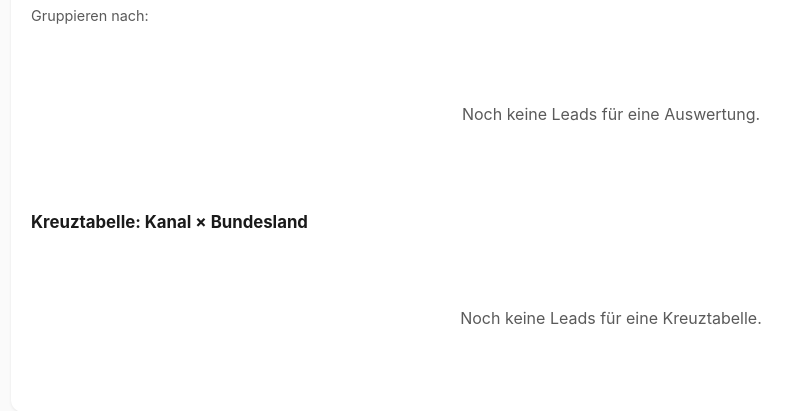
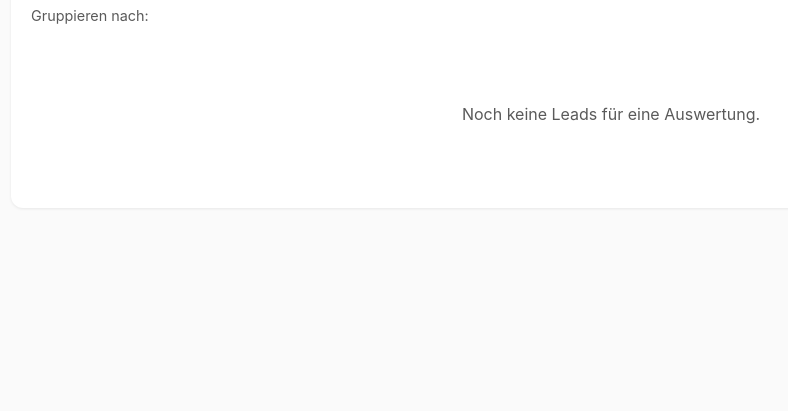
Before and after one commit to MarcoSalzer/planeco-standort-check, a FastAPI app: template app/templates/admin_auswertung.html in a window 1280 px wide. Shown: the part 237-648 px from the top of the page, without its empty margins (29-817 px from the left). Run offline with FastAPI, Linux system fonts and the light colour scheme; the template is opened without the code that fills it, so the values that code supplies are empty; parts of the project's set-up code (start-up, migrations or seed data) failed here and were passed over; some libraries are stand-ins or nearby versions.

Commit message:
Auswertung: Kreuztabelle Kanal × Bundesland entfernt
Marco: wiederholt nur die obere Tabelle mit einer zusätzlichen Achse,
bei 16 möglichen Bundesländern überwiegend leere Zellen. Ersatzlos
gestrichen (Route, _fetch_kreuztabelle(), Template-Markup, dediziertes
CSS), nichts an ihre Stelle gesetzt. Konzept §7 nachgezogen.

Ø Zeit bis Erstkontakt dabei geprüft, kein Fund: contacted_at wird beim
Statuswechsel auf 'kontaktiert' korrekt gesetzt, live gegen die echte
Datenbank verifiziert (Lead-Nummer 10, Kanal "direkt" zeigt tatsächlich
"18 Std. 21 Min." statt eines Platzhalters).

Co-Authored-By: Claude Sonnet 5 <noreply@anthropic.com>

```diff
--- a/app/templates/admin_auswertung.html
+++ b/app/templates/admin_auswertung.html
@@ -110,12 +110,12 @@
     h2.section-title:first-of-type { margin-top: 0; }
 
     .table-wrap { overflow-x: auto; }
-    table.auswertung, table.kreuztabelle {
+    table.auswertung {
       width: 100%;
       border-collapse: collapse;
       font-size: 0.87rem;
     }
-    table.auswertung th, table.kreuztabelle th {
+    table.auswertung th {
       text-align: left;
       font-size: 0.76rem;
       text-transform: uppercase;
@@ -125,19 +125,19 @@
       border-bottom: 2px solid var(--border);
       white-space: nowrap;
     }
-    table.auswertung th[title], table.kreuztabelle th[title] {
+    table.auswertung th[title] {
       cursor: help;
       border-bottom-style: dotted;
       text-decoration: underline;
       text-decoration-style: dotted;
       text-underline-offset: 3px;
     }
-    table.auswertung td, table.kreuztabelle td {
+    table.auswertung td {
       padding: 0.55rem 0.6rem;
       border-bottom: 1px solid var(--border);
       white-space: nowrap;
     }
-    table.auswertung tbody tr:hover, table.kreuztabelle tbody tr:hover {
+    table.auswertung tbody tr:hover {
       background: var(--bg);
     }
     .gruppe-name { font-weight: 600; }
@@ -218,34 +218,6 @@
     {% else %}
     <div class="empty-state"><p>Noch keine Leads für eine Auswertung.</p></div>
     {% endif %}
-
-    <h2 class="section-title">Kreuztabelle: Kanal × Bundesland</h2>
-    {% if kreuztabelle.kanaele %}
-    <div class="table-wrap">
-      <table class="kreuztabelle">
-        <thead>
-          <tr>
-            <th>Kanal</th>
-            {% for b in kreuztabelle.bundeslaender %}
-            <th {% if b == '(keine Angabe)' %}title="Bundesland nicht ermittelt, z.B. weil das Geocoding noch aussteht oder fehlschlug."{% endif %}>{{ b }}</th>
-            {% endfor %}
-          </tr>
-        </thead>
-        <tbody>
-          {% for k in kreuztabelle.kanaele %}
-          <tr>
-            <td class="gruppe-name">{{ channel_labels.get(k, k) }}</td>
-            {% for b in kreuztabelle.bundeslaender %}
-            <td>{{ kreuztabelle.matrix[k][b] }}</td>
-            {% endfor %}
-          </tr>
-          {% endfor %}
-        </tbody>
-      </table>
-    </div>
-    {% else %}
-    <div class="empty-state"><p>Noch keine Leads für eine Kreuztabelle.</p></div>
-    {% endif %}
   </main>
 </body>
 </html>
```
Also changed, not shown: app/admin.py (+0 -24 lines), docs/KONZEPT.md (+8 -2 lines).
